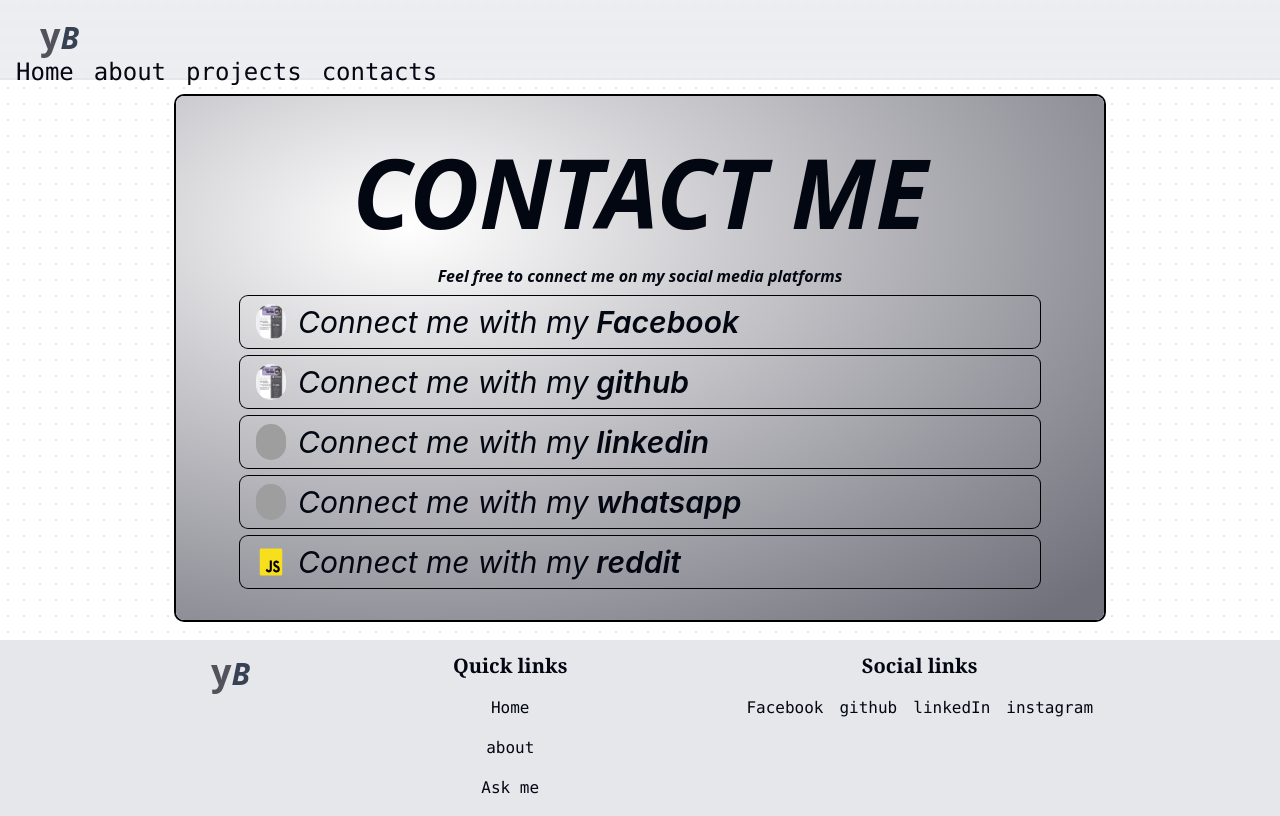
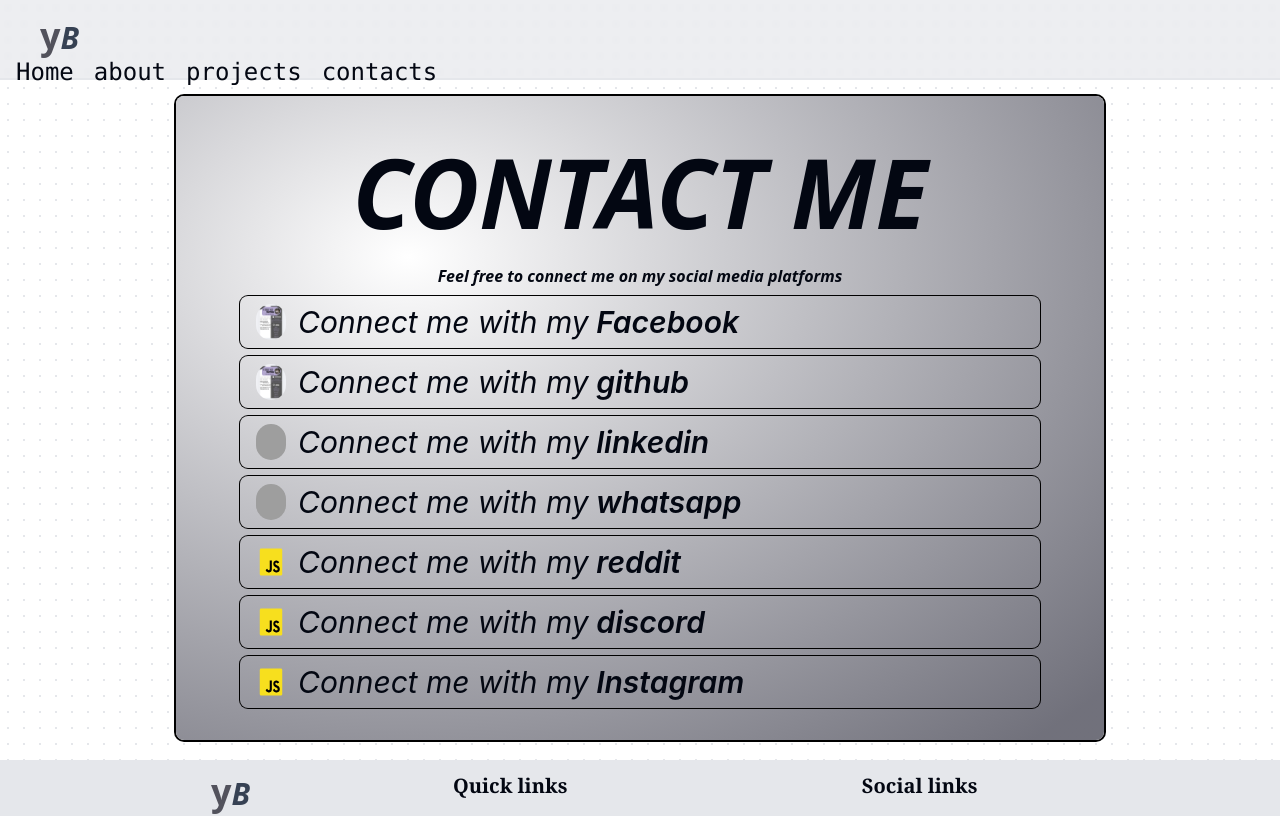
Before and after one commit to YUBESHBHATTARAI/portf-folio, a Next.js app: page /contacts in a window 1280 px wide. Shown: the top 816 px of the page. Built offline with nearby package versions, Linux system fonts and the light colour scheme; grey boxes are pictures that could not be loaded.

Commit message:
instagram addded

```diff
--- a/src/app/contacts/page.tsx
+++ b/src/app/contacts/page.tsx
@@ -26,6 +26,13 @@
 },
     {
         name:"reddit", url:"https://www.reddit.com/user/YubeshBhattarai/",img:"/skills/Js.png"
+    },
+    {
+        name:"discord", url:"https://discord.com/channels/@me",img:"/skills/Js.png"
+    },
+
+    {
+        name:"Instagram", url:"https://www.instagram.com/yubesh.bhattarai/",img:"/skills/Js.png"
     },
 
 
```
